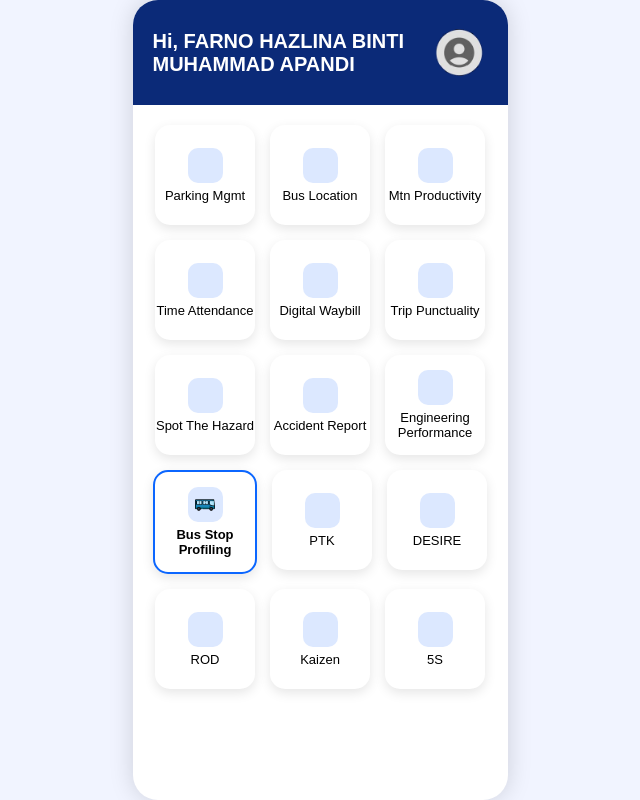
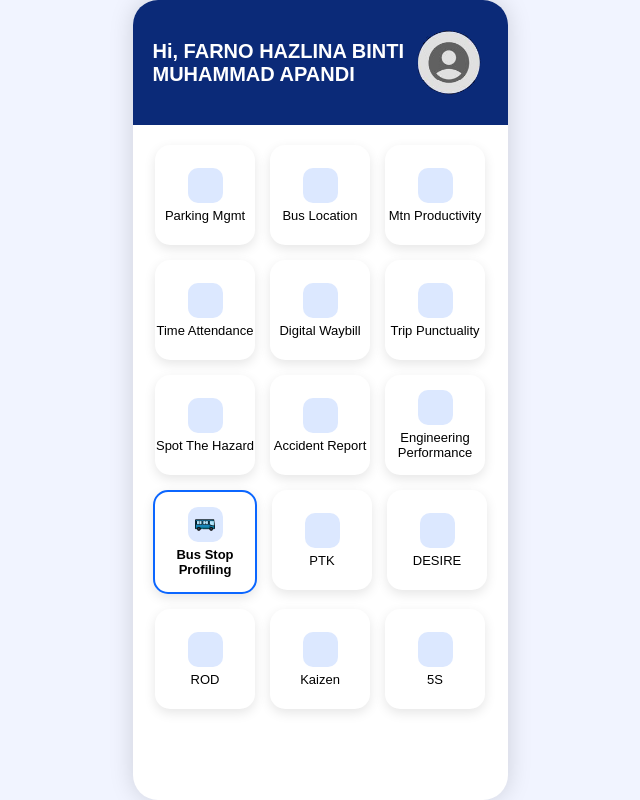
Before and after one commit to imran1991899/mobile-mockup-BusStopProfiling101, a plain HTML site: page index.html in a window 1280 px wide. Shown: the whole page, without its empty margins (320-960 px from the left). Drawn offline with Linux system fonts and the light colour scheme.

Commit message:
Update index.html

```diff
--- a/index.html
+++ b/index.html
@@ -21,8 +21,8 @@
             display: flex; align-items: center; justify-content: space-between;
         }
         .header-icon {
-            width: 55px;
-            height: 55px;
+            width: 75px;
+            height: 75px;
             border-radius: 50%; /* round icon */
             object-fit: cover;
         }
```
